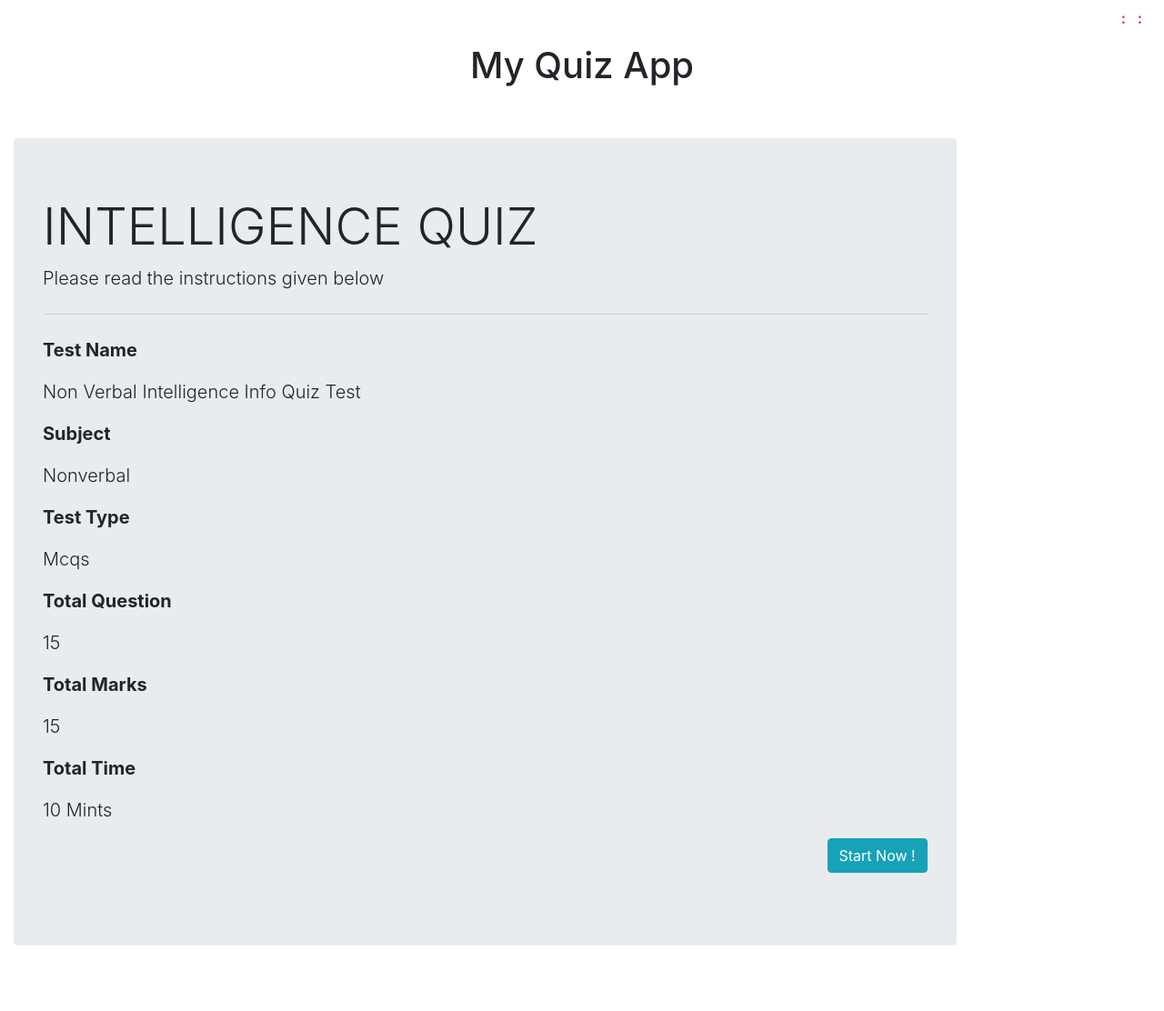
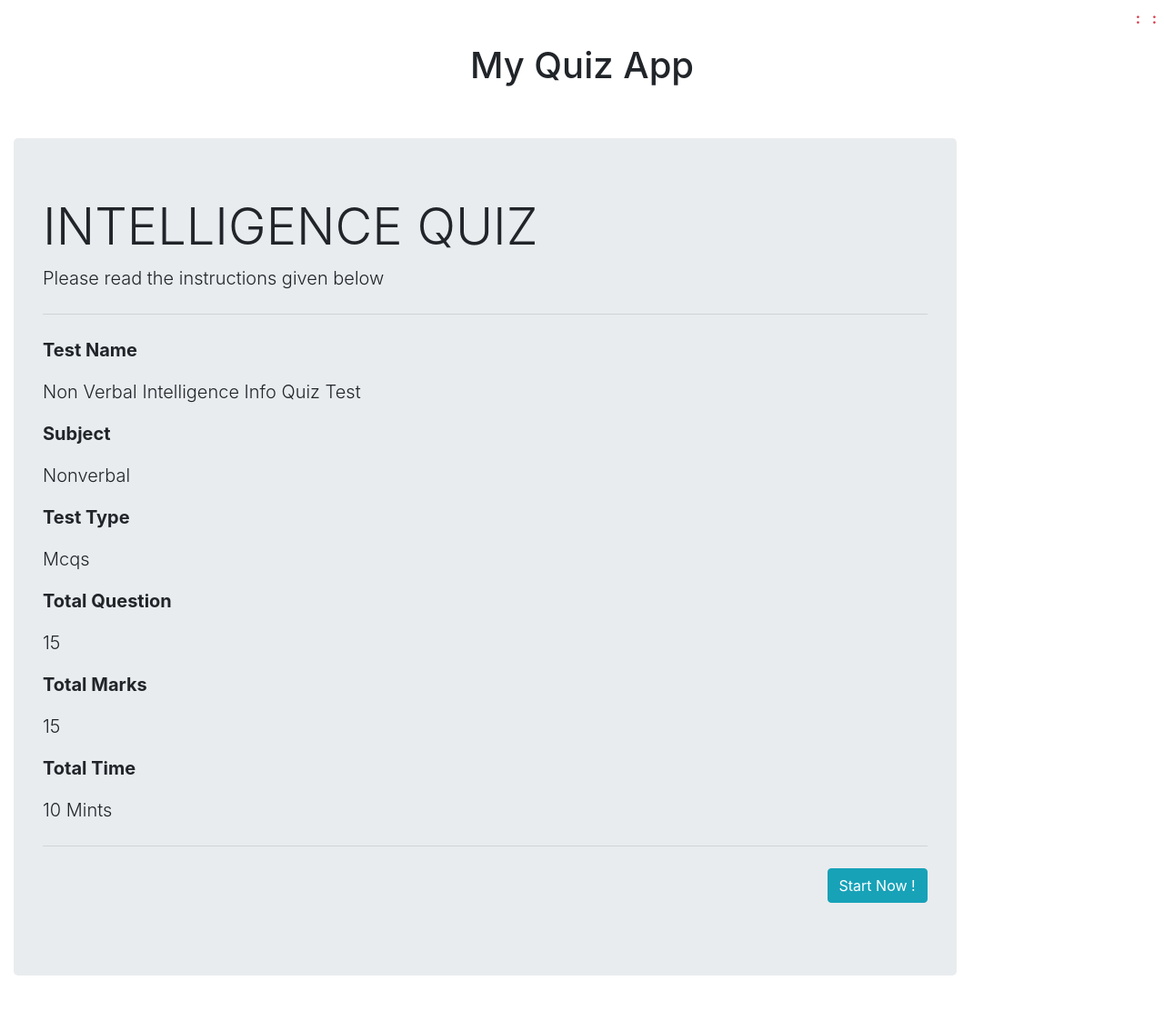
Before and after one commit to MuhammadMujtabaa/Saylani_JS_Assignment, a plain HTML site: page Quiz App/index.html in a window 1280 px wide. Shown: the whole page at 91% size. Before the commit the page ends 1088 px from the top, so only its background shows below. Drawn offline with nearby package versions, Linux system fonts and the light colour scheme.

Commit message:
js Assignment

```diff
--- a/Quiz App/app.js
+++ b/Quiz App/app.js
@@ -38,7 +38,7 @@ const QuizData = [
             option2:'Condemn',
             option3: 'Punish',
             option4:'Accuse',
-            Answer: 'Ship',
+            Answer: 'Punish',
 
         },
         {
@@ -76,7 +76,7 @@ const QuizData = [
             Question: 'What Number Comes in this Series ? 13 15 17 19 21 ___?___',
             option1:'26',
             option2:'24',
-            option3: '26',
+            option3: '23',
             option4:'20',
             Answer: '23',
 
--- a/Quiz App/index.html
+++ b/Quiz App/index.html
@@ -7,7 +7,7 @@
     <title>Quiz App</title>
 </head>
 <body >
-    <div class="contianer">
+    <div class="container">
         <div class="row">
             <div class="col-sm-12 text-center mt-5">
                 <h1>My Quiz App</h1>
@@ -35,9 +35,11 @@
                     <p class="lead">15</p>
                     <p class="lead font-weight-bold ">Total Time</p>
                     <p class="lead">10 Mints</p>
-
+                    <hr class="my-4">
                     <p class="lead text-right">
-                        <button class="btn btn-info on" id="startquiz" onclick="App()">Start Now !</button>
+                       <a href="#quizQuestionsList" >
+                           <button class="btn btn-info on" id="startquiz" onclick="App()">Start Now !</button>
+                       </a>
                     </p>
 
                 </div>
@@ -51,7 +53,7 @@
                 </table> -->
             </div>
             <div class="col-sm-2 text-right ">
-                <div class=" fixed-top  text-danger mt-2 mr-3">
+                <div class=" fixed-top  text-danger mt-2 ">
                     <b class="pl-2 w-5"  id="mint" ></b>
                     <b class=>:</b>
                     <b class="pl-2 w-5" id="seco" ></b>
```
